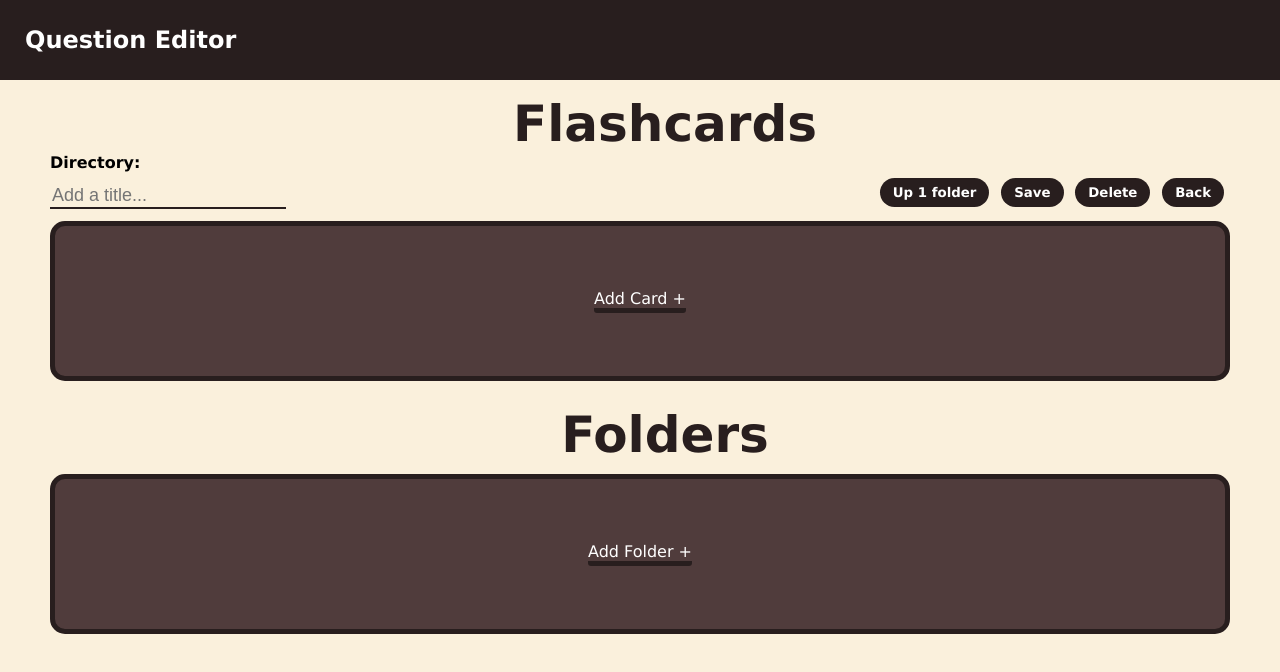
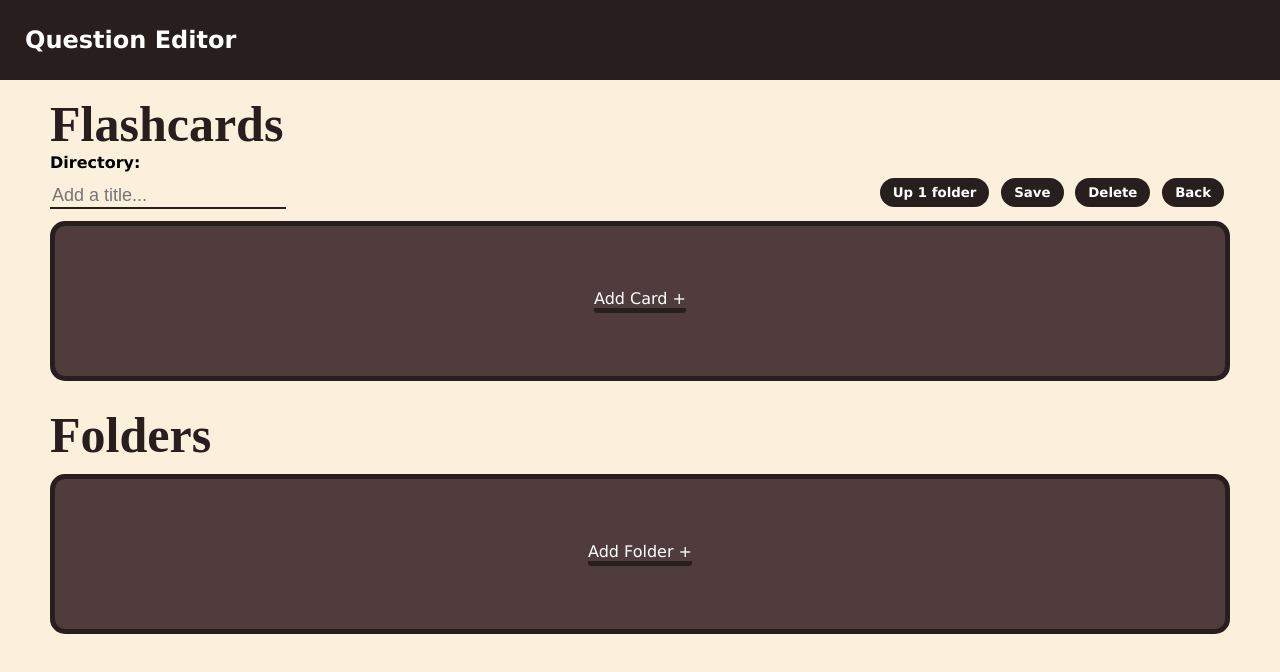
Before and after one commit to DHaire92/Flash-Cardio, a React (Create React App) app in the folder client/: page /Editor in a window 1280 px wide. Shown: the top 672 px of the page. Built offline with nearby package versions, Linux system fonts and the light colour scheme; a web font is replaced by a local one.

Commit message:
add title animation

```diff
--- a/client/src/global-styles/css-variables.scss
+++ b/client/src/global-styles/css-variables.scss
@@ -16,4 +16,5 @@ $title-bottom: 2px solid $licorice;
 
 // font
 $primary-font: Verdana, Geneva, Tahoma, sans-serif;
+$header-font: 'soopa', 'amonite', 'nulshock', 'AbstractGroovy', 'Supercharge'; /*'PLANK', 'Dream_MMA', 'Times New Roman';*/
 $header-size: 1.5rem;
--- a/client/src/global-styles/styles.scss
+++ b/client/src/global-styles/styles.scss
@@ -1,3 +1,4 @@
+@import "../global-styles/css-variables.scss";
 
 @font-face {
   font-family: 'soopa';
@@ -6,12 +7,14 @@
   font-style: normal;
 }
 .page-header {
-  padding: 15px 0px 0px 50px;
+  padding-top: 15px;
+  margin: 0 50px;
 
   color: #281e1e;
-  font-family: Verdana, Geneva, Tahoma, sans-serif;
+  font-family: $header-font;
   font-size: 50px;
   font-weight: bold;
+  text-align: left;
 }
 
 .main-button {
@@ -42,13 +45,11 @@
 .App {
   height: 100vh;
   background-color: #FAF0DC;
-    /*my edits*/
+}
 
-
-  }
 .login-input-header{
   font-size: 100px;
-    font-family: 'soopa', 'amonite', 'nulshock', 'AbstractGroovy', 'Supercharge'; /*'PLANK', 'Dream_MMA', 'Times New Roman';*/
+  font-family: $header-font;
   font-weight: bold;
   display: flex;
   justify-content: center; /* Center horizontally */
@@ -58,6 +59,27 @@
   margin: 100px 100px 100px 100px;
 }
 
+.rotating-letters {
+  display: inline-block;
+  animation: rotateAnimation 2s infinite ease-in-out;
+  transition: color 0.5s;
+
+  &:hover {
+    color: $van-dyke;
+  }
+}
+
+@keyframes rotateAnimation {
+    0% {
+        transform: rotate(-3deg);
+    }
+    50% {
+      transform: rotate(3deg)
+    }
+    100% {
+        transform: rotate(-3deg);
+    }
+}
 
 .question-text {
   margin: 10px 0;    /* Add some margin for spacing */
--- a/client/src/pages/Editor.js
+++ b/client/src/pages/Editor.js
@@ -37,8 +37,8 @@ export default function Editor() {
     <div className="App">
       <Header>Question Editor</Header>
 
+      <div className="page-header">Flashcards</div>
       <div className="folder-mode-info-header-container">
-        <div className="page-header">Flashcards</div>
         <div className="current-directory">
           <b>Directory: </b>
           <u className="current-directory-link">{folderData.path}</u>
--- a/client/src/pages/Editor/useEditorLogic.js
+++ b/client/src/pages/Editor/useEditorLogic.js
@@ -29,7 +29,6 @@ export default function useEditorLogic(navigate) {
           })
         );
         setFolders(expandedFolders.filter((folder) => folder !== null));
-
       } catch (error) {
         console.error("Error fetching folder data:", error);
       }
@@ -47,6 +46,7 @@ export default function useEditorLogic(navigate) {
       ...folderData,
       nestedFolders: [...folderData.nestedFolders, newFolder.path]
     });
+    await saveFolder();
   };
 
   const handleDeleteFolder = async (folderPath, id) => {
@@ -63,6 +63,7 @@ export default function useEditorLogic(navigate) {
       };
 
       setFolderData(updatedFolderData);
+      await saveFolder();
     } catch (error) {
       console.error("Error deleting folder:", error);
     }
--- a/client/src/pages/Login.js
+++ b/client/src/pages/Login.js
@@ -30,7 +30,11 @@ function Login() {
         <Header>Login</Header>
         <header className="App-header">
           <div className="login-input-header">
-            <header className="centered-login"> FlashCardio </header>
+            <header className="centered-login">
+            {("Flashcardio").split('').map((letter, index) => (
+              <span style={{animationDelay: `${Math.random()}s`}} className="rotating-letters">{letter === ' ' ? '\u00A0' : letter}</span>
+            ))}
+              </header>
             <input
               className='basic-input'
               type="email"
--- a/client/src/pages/page-styles/Editor.scss
+++ b/client/src/pages/page-styles/Editor.scss
@@ -3,7 +3,7 @@
 .folder-mode-info-header-container {
     display: flex;
     flex-direction: column;
-    margin: 0px 50px 0px 50px;
+    margin: 0 50px;
 }
 
 .folder-utils-container {
```
Lines whose indentation alone changed are shown as unchanged.
